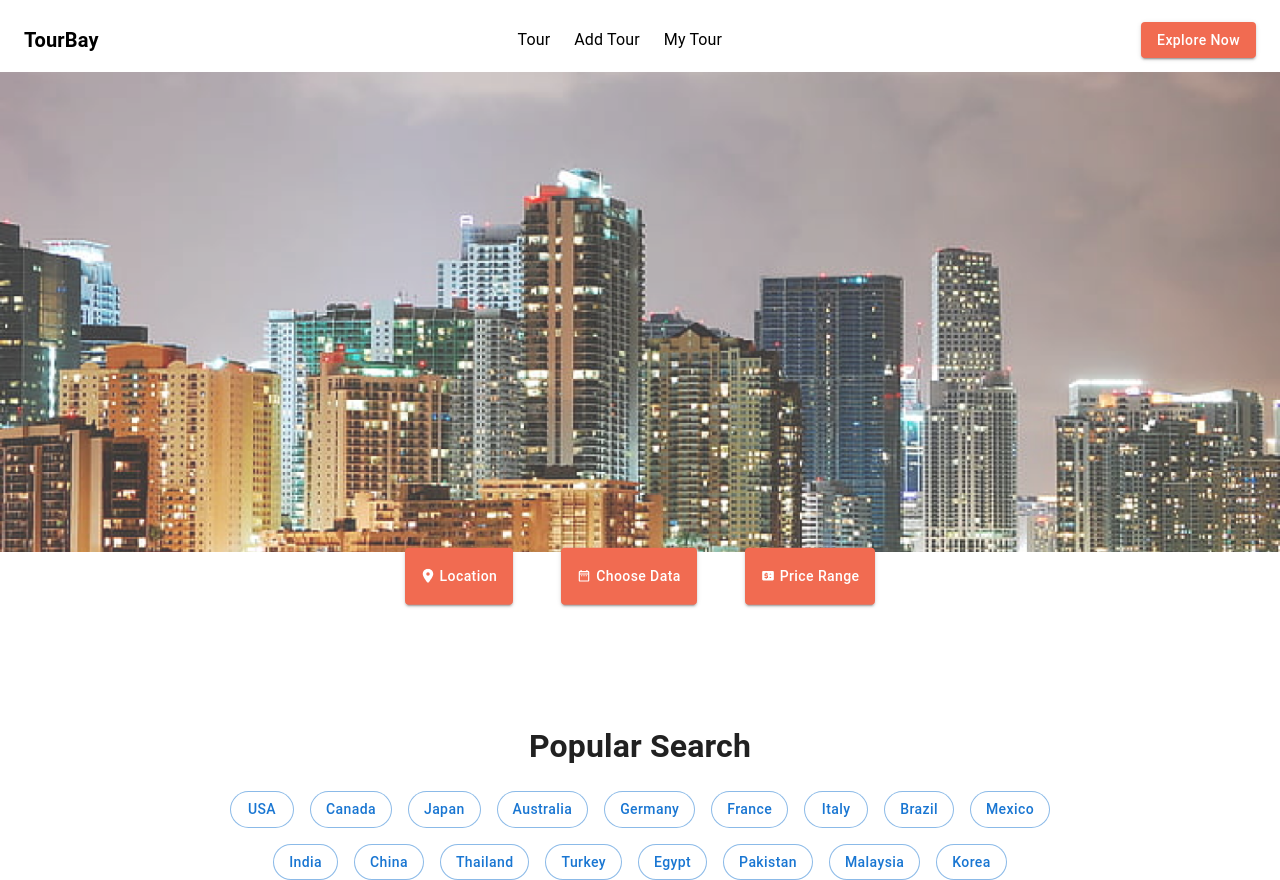
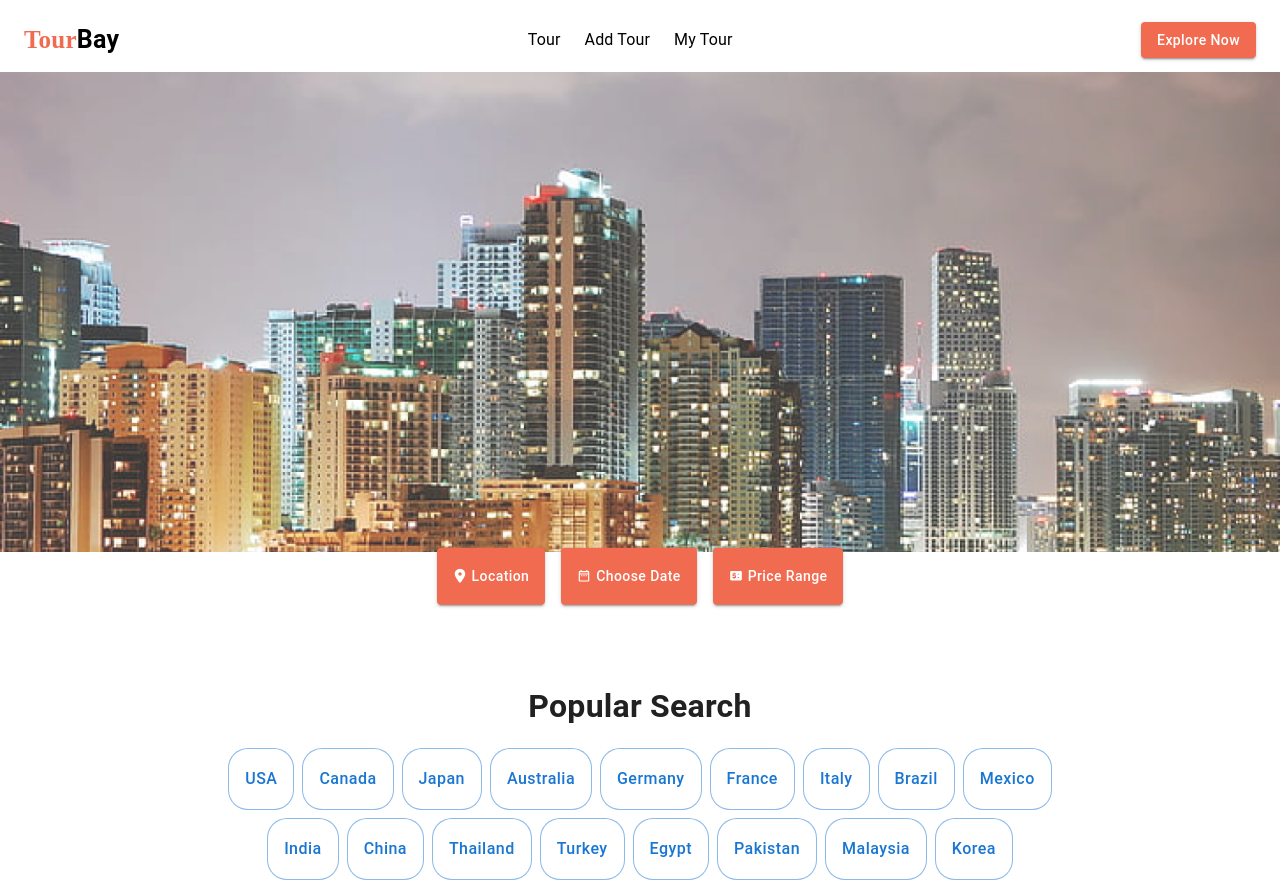
Before and after one commit to ameer-hamza26/react-tour-booking-app, a React (Vite) app: page /exploreNow in a window 1280 px wide. Built offline with nearby package versions, Linux system fonts and the light colour scheme.

Commit message:
responisve tour booking system

```diff
--- a/src/App.css
+++ b/src/App.css
@@ -1,4 +1,4 @@
-.custom-shape-divider-top-1732172178 {
+/* .custom-shape-divider-top-1732172178 {
     position: absolute;
     top: 0;
     left: 0;
@@ -17,4 +17,4 @@
 
 .custom-shape-divider-top-1732172178 .shape-fill {
     fill: #FFFFFF;
-}
+} */
--- a/src/components/Navbar.jsx
+++ b/src/components/Navbar.jsx
@@ -1,15 +1,15 @@
 import React, { useState } from 'react';
 import AppBar from '@mui/material/AppBar';
 import Toolbar from '@mui/material/Toolbar';
-import Typography from '@mui/material/Typography';
 import Button from '@mui/material/Button';
 import Box from '@mui/material/Box';
 import IconButton from '@mui/material/IconButton';
 import Menu from '@mui/material/Menu';
 import MenuItem from '@mui/material/MenuItem';
 import MenuIcon from '@mui/icons-material/Menu';
-import Link from '@mui/material/Link';
 import { Link as RouterLink } from "react-router-dom";
+import { Typography } from '@mui/material';
+
 
 
 
@@ -28,10 +28,14 @@ const Navbar = () => {
     <AppBar position="static" elevation={0} sx={{ backgroundColor: '#fff',color:"black",mt:1 }}>
       <Toolbar sx={{ justifyContent: 'space-between' }}>
         {/* Logo on the left */}
-        <Typography variant="h6" sx={{ fontWeight: 'bold' }}>
-      <span sx={{ color: theme => theme.palette.primary.light }}>Tour</span>
-      <span>Bay</span>
-    </Typography>
+        <RouterLink to="/" underline="none" style={{
+        textDecoration: 'none', // Remove underline
+        color: 'inherit',       // Inherit color from Button
+        fontSize:25,
+        fontWeight:"bold",
+      }} >
+      <Typography component="span" sx={{ color:theme => theme.palette.primary.light,fontSize:25,fontWeight:"bold",fontFamily:"-moz-initial", }}> Tour</Typography><Typography component="span" style={{ color: theme=> theme.palette.secondary.main,fontSize:25,fontWeight:"bold", }}>Bay </Typography>
+    </RouterLink>
 
         {/* Links in the middle for larger screens */}
         <Box
--- a/src/index.css
+++ b/src/index.css
@@ -1,60 +1,45 @@
 .custom-shape-divider-bottom-1732173359 {
     position: absolute;
-    bottom: 0%;
+    bottom: 0;
     left: 50%;
-    width: 50%;
+    width: 100%; /* Full width to adapt on all screen sizes */
     overflow: hidden;
     line-height: 0;
-    transform: rotate(180deg);
+    transform: translateX(-50%) rotate(180deg); /* Centered and flipped */
     z-index: 0;
 }
 
 .custom-shape-divider-bottom-1732173359 svg {
     position: relative;
     display: block;
-    width: calc(220% + 10px);
-    height: 550px;
-    transform: rotateY(180deg);
+    width: 100%; /* Always fit the container */
+    height: auto; /* Maintain aspect ratio */
+    transform: rotateY(180deg); /* Flip horizontally */
 }
 
 .custom-shape-divider-bottom-1732173359 .shape-fill {
-    fill: #FFF3EA;
+    fill: #FFF3EA; /* Shape color */
 }
 
 /* Media Queries for Responsiveness */
 
 /* For small devices (phones), max-width 600px */
 @media (max-width: 600px) {
-    .custom-shape-divider-bottom-1732173359 {
-        width: 100%; /* Full width for small devices */
-    }
-
     .custom-shape-divider-bottom-1732173359 svg {
-        width: 100%; /* Make SVG fit the container */
-        height: 300px; /* Adjust the height for small devices */
+        height: 30vh; /* Height scaled based on viewport */
     }
 }
 
 /* For medium devices (tablets), 600px to 1024px */
 @media (min-width: 600px) and (max-width: 1024px) {
-    .custom-shape-divider-bottom-1732173359 {
-        width: 80%; /* Slightly reduce width on medium devices */
-    }
-
     .custom-shape-divider-bottom-1732173359 svg {
-        width: 120%; /* Adjust SVG width for medium screens */
-        height: 400px; /* Adjust height for medium screens */
+        height: 40vh; /* Adjust height proportionately */
     }
 }
 
 /* For large devices (desktops), min-width 1024px */
 @media (min-width: 1024px) {
-    .custom-shape-divider-bottom-1732173359 {
-        width: 50%; /* Default width for large screens */
-    }
-
     .custom-shape-divider-bottom-1732173359 svg {
-        width: calc(220% + 10px); /* Maintain large width for larger screens */
-        height: 550px; /* Default height for larger screens */
+        height: 50vh; /* Default height for desktops */
     }
 }
--- a/src/pages/ExploreNow.jsx
+++ b/src/pages/ExploreNow.jsx
@@ -1,30 +1,24 @@
 import React from 'react';
-import { Box, Button, Typography, Grid,TextField } from '@mui/material';
+import { Box, Button, Typography, Grid } from '@mui/material';
 import { FaLocationDot } from "react-icons/fa6";
-import { MdOutlineDateRange } from "react-icons/md";
-import { MdPriceChange } from "react-icons/md";
-import ExploreImg from "../assets/images/ExploreImg.png"
+import { MdOutlineDateRange, MdPriceChange } from "react-icons/md";
+import ExploreImg from "../assets/images/ExploreImg.png";
 
 const ExploreNow = () => {
   return (
     <>
-
+      {/* Background Section */}
       <Box
         sx={{
           position: 'relative',
-        height: '60vh',
-        backgroundImage: `url(${ExploreImg})`, // Your background image
+          height: { xs: '40vh', md: '60vh' }, // Adjust height for small devices
+          backgroundImage: `url(${ExploreImg})`,
           backgroundSize: 'cover',
           backgroundPosition: 'center',
         }}
-    >
-      {/* Centered Content: Buttons for Location, Choose Data, Price Range */}
+      />
 
-
-
-    </Box>
-
-
+      {/* Button Section */}
       <Box
         sx={{
           position: 'absolute',
@@ -33,85 +27,79 @@ const ExploreNow = () => {
           transform: 'translate(-50%, -50%)',
           textAlign: 'center',
           width: '100%',
+          padding: { xs: 2, md: 0 }, // Add padding for small devices
         }}
       >
-
-
-        <Grid container spacing={6} justifyContent="center">
-          <Grid item>
-            <Button variant="contained" sx={{ padding:2,backgroundColor: theme=>theme.palette.primary.light }}>
-            <FaLocationDot style={{marginRight:5}}/> Location
+        <Grid container spacing={2} justifyContent="center">
+          <Grid item xs={12} sm="auto">
+            <Button
+              variant="contained"
+              sx={{
+                width: { xs: '100%', sm: 'auto' },
+                padding: 2,
+                backgroundColor: (theme) => theme.palette.primary.light,
+              }}
+            >
+              <FaLocationDot style={{ marginRight: 5 }} /> Location
             </Button>
           </Grid>
-          <Grid item>
-            <Button variant="contained" sx={{ padding:2,backgroundColor: theme=>theme.palette.primary.light }}>
-            <MdOutlineDateRange style={{marginRight:5}}/> Choose Data
-            {/* <TextField
-            // style={{width:50%}}
-            // label="Select Date"
-            type="date"
-            variant="outlined"
-            // fullWidth
-            // value={date}
-            // onChange={handleDateChange}
-            // InputLabelProps={{
-            //   shrink: true,
-            // }}
-          /> */}
-
+          <Grid item xs={12} sm="auto">
+            <Button
+              variant="contained"
+              sx={{
+                width: { xs: '100%', sm: 'auto' },
+                padding: 2,
+                backgroundColor: (theme) => theme.palette.primary.light,
+              }}
+            >
+              <MdOutlineDateRange style={{ marginRight: 5 }} /> Choose Date
             </Button>
           </Grid>
-          <Grid item>
-            <Button variant="contained" sx={{ padding:2,backgroundColor: theme=>theme.palette.primary.light }}>
-            <MdPriceChange style={{marginRight:5}}/>  Price Range
-            {/* <TextField
-            // label="Select Date"
-            type="number"
-            variant="outlined"
-            // fullWidth
-            // value={date}
-            // onChange={handleDateChange}
-            // InputLabelProps={{
-            //   shrink: true,
-            // }}
-          /> */}
-
+          <Grid item xs={12} sm="auto">
+            <Button
+              variant="contained"
+              sx={{
+                width: { xs: '100%', sm: 'auto' },
+                padding: 2,
+                backgroundColor: (theme) => theme.palette.primary.light,
+              }}
+            >
+              <MdPriceChange style={{ marginRight: 5 }} /> Price Range
             </Button>
-            {/* <TextField
-            label="Enter Price"
-            type="number"
-            variant="outlined"
-            fullWidth
-            value={price}
-            onChange={handlePriceChange}
-            InputProps={{
-              startAdornment: <span>$</span>, // Optional: Add a dollar sign before the price
-            }}
-          /> */}
           </Grid>
         </Grid>
       </Box>
 
-     {/* Country Buttons: 15 countries displayed as buttons */}
-
+      {/* Popular Search Section */}
       <Box
         sx={{
           position: 'absolute',
-       bottom: '-10%',
+          bottom: {xs:'-40%',md:"-10%"},
           left: '50%',
           transform: 'translateX(-50%)',
           textAlign: 'center',
-       width: '70%',
+          width: { xs: '90%', md: '70%' }, // Adjust width for small devices
         }}
       >
-    <h1>Popular Search</h1>
-     <Grid container spacing={2} justifyContent="center" sx={{ flexWrap: 'wrap' }}>
+        <Typography variant="h6" sx={{ fontSize: { xs: '1.2rem', md: '2rem' },mb:"1rem",fontWeight:"bold" }}>
+          Popular Search
+        </Typography>
+        <Grid container spacing={1} justifyContent="center">
           {[
             'USA', 'Canada', 'Japan', 'Australia', 'Germany', 'France', 'Italy', 'Brazil', 'Mexico',
-         'India', 'China', 'Thailand', 'Turkey', 'Egypt','Pakistan','Malaysia','Korea'
+            'India', 'China', 'Thailand', 'Turkey', 'Egypt', 'Pakistan', 'Malaysia', 'Korea',
           ].map((country, index) => (
-         <Grid item key={index}>
-           <Button variant="outlined" sx={{ backgroundColor: '#fff', borderRadius: '20px' }}>
+            <Grid item key={index} xs={4} sm="auto">
+              <Button
+                variant="outlined"
+                sx={{
+                  width: '100%', // Full width on small devices
+                  backgroundColor: '#fff',
+                  borderRadius: '20px',
+                  fontSize: { xs: '0.8rem', md: '1rem' }, // Adjust font size
+                  padding: { xs: 1, md: 2 }, // Adjust padding
+                }}
+              >
                 {country}
               </Button>
             </Grid>
```
Lines whose indentation alone changed are shown as unchanged.
